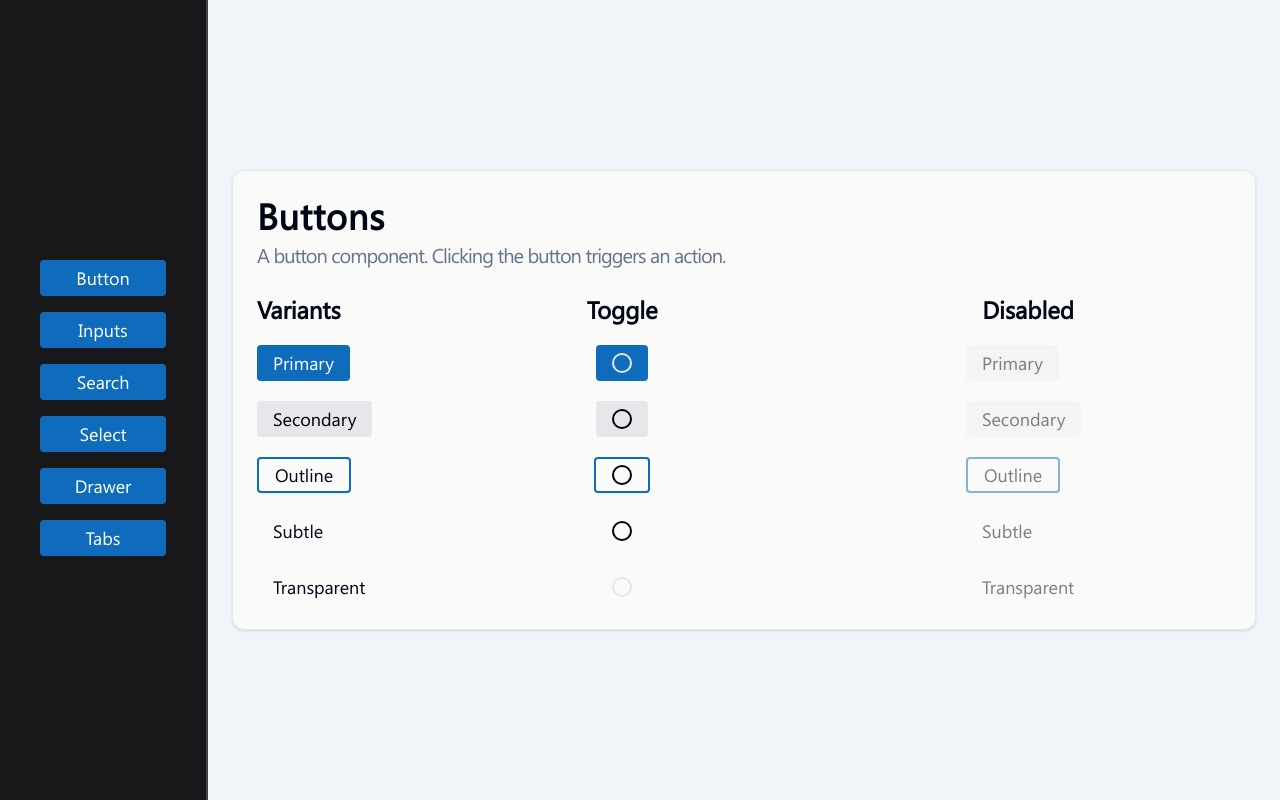
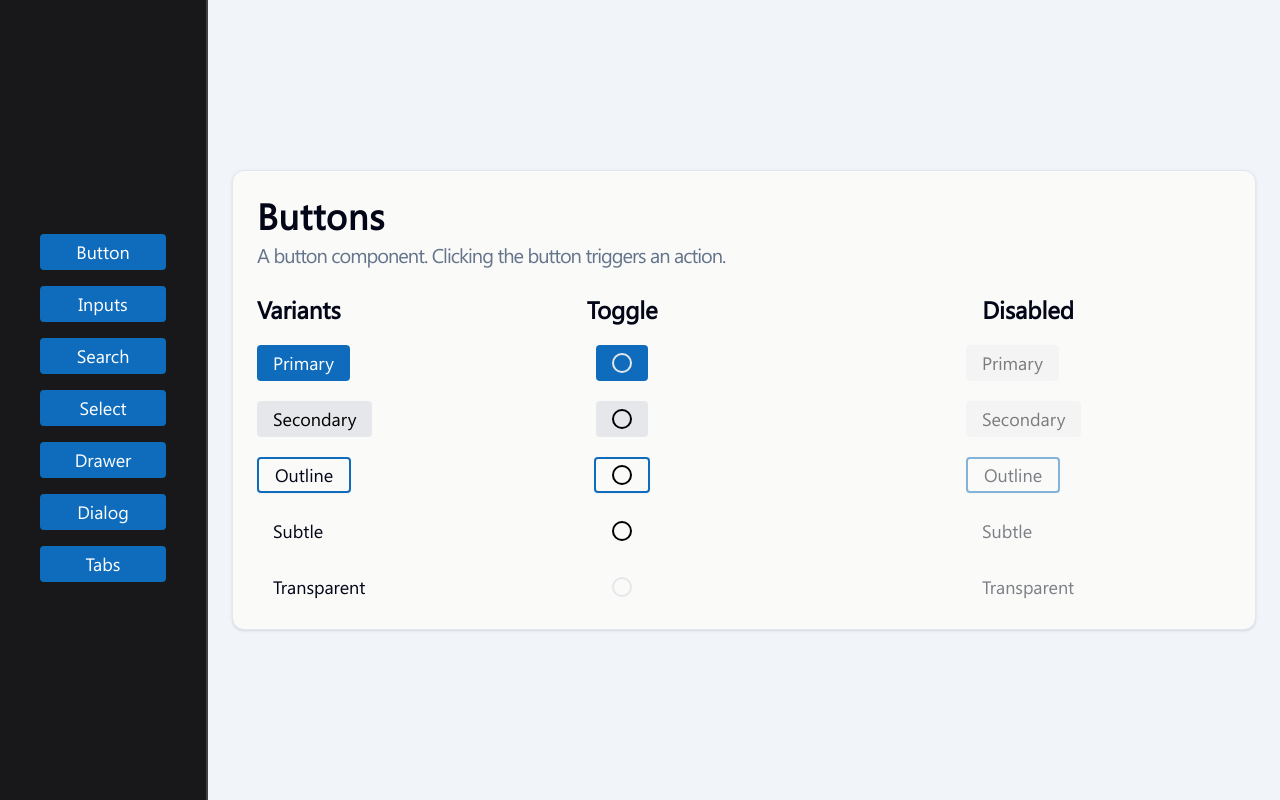
Before and after one commit to indicacode/gbt-fluent2-web, a Next.js app: page / in a window 1280 px wide. Built offline with nearby package versions, Linux system fonts and the light colour scheme.

Commit message:
feat[gbt-fluent2-web]fix misplaced component and improve types types

```diff
--- a/app/page.tsx
+++ b/app/page.tsx
@@ -79,33 +79,35 @@ const frameworks = [
 ]
 
 const components = [
-  { name: "Button",},
-  { name: "Inputs",},
-  { name: "Search",},
-  { name: "Select"},
-  { name: "Drawer"},
-  { name: "Tabs"},
-]
+  "Button",
+  "Inputs",
+  "Search",
+  "Select",
+  "Drawer",
+  "Dialog",
+  "Tabs",
+] as const
+type ComponentType = (typeof components)[number]
 
 export default function Page() {
   const [status, setStatus] = useState<
     "neutral" | "success" | "fail" | "warning"
   >("neutral")
   const states = ["neutral", "success", "fail", "warning"]
-  const [currentDocs, setCurrentDocs] = useState("button")
+  const [currentDocs, setCurrentDocs] = useState<ComponentType>("Button")
   const [iconOnly, setIconOnly] = useState(false)
 
   return (
     <div className="flex h-full min-h-screen">
-      <div className="flex h-fu ll min-h-screen w-full flex-col justify-center gap-4 border-r-2 border-zinc-700 bg-zinc-900 px-10 pt-4 lg:min-w-[16vw]">
-        {components.map(({ href, name }) => (
-          <Button onClick={() => setCurrentDocs(name.toLowerCase())}>
-            {name}
+      <div className="h-fu ll flex min-h-screen w-full flex-col justify-center gap-4 border-r-2 border-zinc-700 bg-zinc-900 px-10 pt-4 lg:min-w-[16vw]">
+        {components.map((component, idx) => (
+          <Button key={idx} onClick={() => setCurrentDocs(component)}>
+            {component}
           </Button>
         ))}
       </div>
       <main className="flex h-full min-h-screen w-full flex-col items-center justify-center bg-slate-100 px-6 dark:bg-zinc-900">
-        {currentDocs === "button" && (
+        {currentDocs === "Button" && (
           <Card
             id={"buttons"}
             className="bg-stone-50 lg:w-[80vw] dark:bg-gray-800"
@@ -120,7 +122,7 @@ export default function Page() {
             </CardHeader>
             <CardContent className="mt-8 flex w-full flex-col items-center justify-between  lg:mt-0  lg:flex-row">
               <div className="flex w-[40%] flex-col justify-around gap-5">
-                <h1 className="  text-2xl font-semibold">Variants</h1>
+                <h1 className="text-2xl font-semibold">Variants</h1>
                 <div id={"buttons"} className="flex flex-col gap-5">
                   <Button className={"w-fit"}>Primary</Button>
                   <Button className={"w-fit"} variant="secondary">
@@ -171,7 +173,7 @@ export default function Page() {
             </CardContent>
           </Card>
         )}
-        {currentDocs === "inputs" && (
+        {currentDocs === "Inputs" && (
           <Card
             id={"inputs"}
             className="bg-stone-50 lg:w-[80vw] dark:bg-gray-800"
@@ -276,7 +278,7 @@ export default function Page() {
             </CardContent>
           </Card>
         )}
-        {currentDocs === "search" && (
+        {currentDocs === "Search" && (
           <Card
             id={"search"}
             className="bg-stone-50 lg:w-[80vw] dark:bg-gray-800"
@@ -300,7 +302,7 @@ export default function Page() {
             </CardContent>
           </Card>
         )}
-        {currentDocs === "select" && (
+        {currentDocs === "Select" && (
           <Card id={"select"} className={" lg:w-[80vw] dark:bg-gray-800"}>
             <CardHeader>
               <CardTitle>Select</CardTitle>
@@ -328,7 +330,7 @@ export default function Page() {
             </CardContent>
           </Card>
         )}
-        {currentDocs === "drawer" && (
+        {currentDocs === "Drawer" && (
           <Card id={"drawer"} className={" lg:w-[80vw] dark:bg-gray-800  "}>
             <CardHeader>
               <CardTitle>Drawer</CardTitle>
@@ -406,7 +408,7 @@ export default function Page() {
             </CardContent>
           </Card>
         )}
-        {currentDocs === "dialog" && (
+        {currentDocs === "Dialog" && (
           <>
             <Card id={"dialog"} className={" lg:w-[80vw] dark:bg-gray-800"}>
               <CardHeader>
@@ -456,6 +458,20 @@ export default function Page() {
                 </Dialog>
               </CardContent>
             </Card>
+
+            <Card id={"dialog"} className={" lg:w-[80vw] dark:bg-gray-800"}>
+              <CardHeader>
+                <CardTitle>Dialog</CardTitle>
+                <CardDescription>
+                  A dialog is a supplemental surface that can provide helpful
+                  interactions or require someone to take an action before they
+                  can continue their task, like confirming a deletion.
+                </CardDescription>
+              </CardHeader>
+              <CardContent></CardContent>
+            </Card>
+          </>
+        )}
         {currentDocs === "Tabs" && (
           <Card id={"tabs"} className={" lg:w-[80vw] dark:bg-gray-800"}>
             <CardHeader>
@@ -463,8 +479,8 @@ export default function Page() {
               <CardDescription>
                 Tablists are ideal for dividing content-heavy pages into
                 distinct but related categories that are easier to process and
-                  require less scrolling. Don’t break up a page with a tablist
-                  if people might need to compare information from multiple
+                require less scrolling. Don’t break up a page with a tablist if
+                people might need to compare information from multiple
                 categories at once.
               </CardDescription>
             </CardHeader>
@@ -498,19 +514,7 @@ export default function Page() {
                 </TabsContent>
               </Tabs>
             </CardContent>
-            </Card>)}
-            <Card id={"dialog"} className={" lg:w-[80vw] dark:bg-gray-800"}>
-              <CardHeader>
-                <CardTitle>Dialog</CardTitle>
-                <CardDescription>
-                  A dialog is a supplemental surface that can provide helpful
-                  interactions or require someone to take an action before they
-                  can continue their task, like confirming a deletion.
-                </CardDescription>
-              </CardHeader>
-              <CardContent></CardContent>
           </Card>
-          </>
         )}
       </main>
     </div>
--- a/package.json
+++ b/package.json
@@ -58,6 +58,7 @@
     "react-resizable-panels": "^2.0.2",
     "sharp": "^0.33.2",
     "sonner": "^1.4.0",
+    "tailwind-merge": "^2.2.1",
     "tailwind-variants": "^0.1.20",
     "tailwindcss-animate": "^1.0.7",
     "vaul": "^0.8.9",
@@ -81,6 +82,5 @@
     "prettier-plugin-tailwindcss": "^0.5.11",
     "tailwindcss": "^3.4.1",
     "typescript": "^5.3.3"
-  },
-  "packageManager": "yarn@4.1.0"
+  }
 }
```
Also changed, not shown: 2 other files (tests, documents, lock files or other folders). Lines whose indentation alone changed are shown as unchanged.
